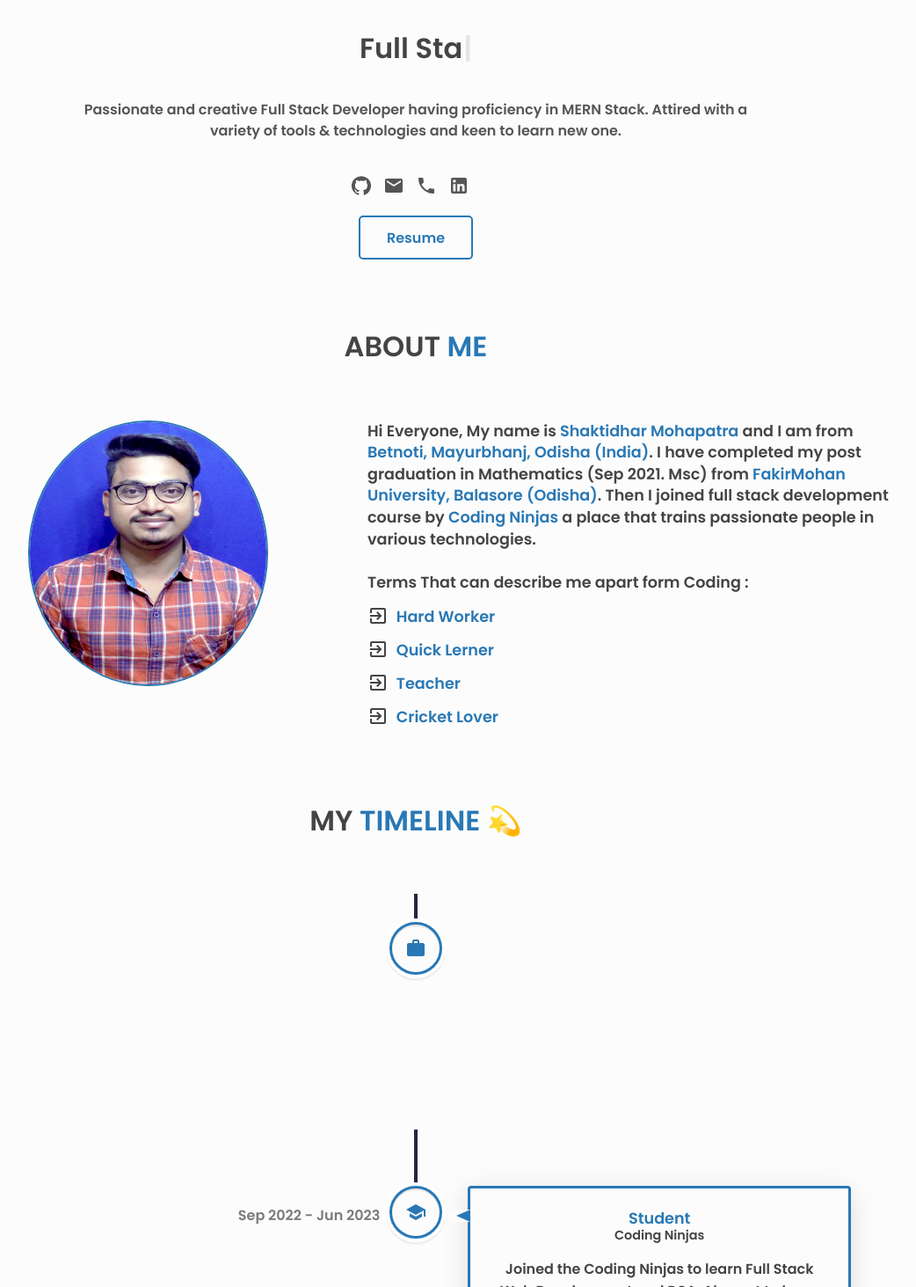
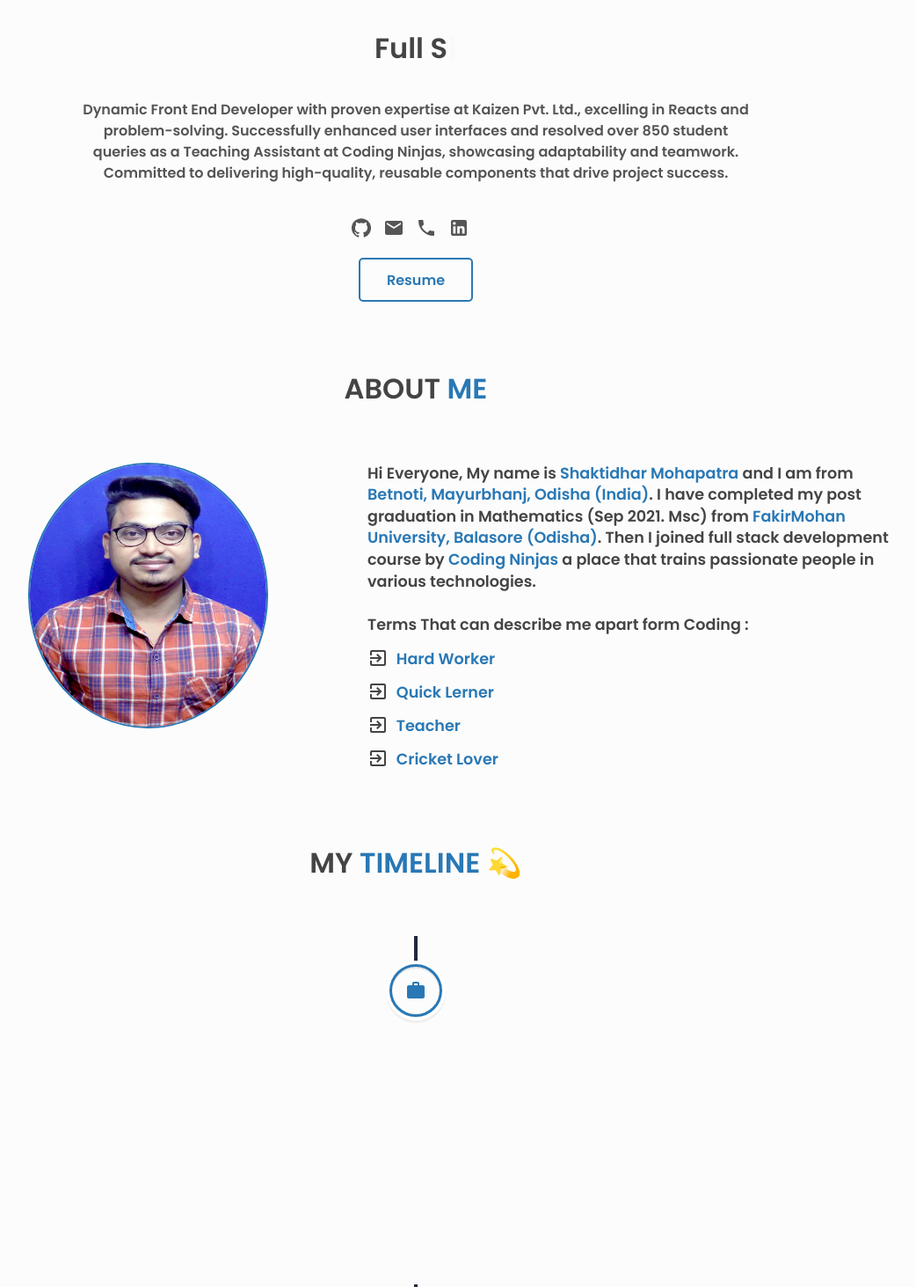
Before and after one commit to sdmohapatra7/My-Portfolio, a React (Create React App) app: page / in a window 1280 px wide. Shown: the part 207-1670 px from the top of the page at 88% size, without its empty margins (167-1209 px from the left). Built offline with nearby package versions, Linux system fonts and the light colour scheme.

Commit message:
update data

```diff
--- a/public/index.html
+++ b/public/index.html
@@ -9,7 +9,7 @@
       content="Web site created using create-react-app"
     />
 
-    <title>React App</title>
+    <title>shakti</title>
   </head>
   <body>
     <div id="root"></div>
--- a/src/components/About/About.jsx
+++ b/src/components/About/About.jsx
@@ -21,9 +21,9 @@ export const About = () => {
                 </h1>
                 <Type />
                 <p className="about__desc" data-aos="fade-right">
-                    Passionate and creative Full Stack Developer having proficiency in
-                    MERN Stack. Attired with a variety of tools & technologies and keen to
-                    learn new one.
+                Dynamic Front End Developer with proven expertise at Kaizen Pvt. Ltd., excelling in Reacts and problem-solving. Successfully enhanced user interfaces and
+resolved over 850 student queries as a Teaching Assistant at Coding Ninjas, showcasing adaptability and teamwork. Committed to delivering high-quality,
+reusable components that drive project success.
                 </p>
                 <div className="about__contact center">
                     <a
@@ -68,7 +68,7 @@ export const About = () => {
                     className="btnResume"
                     onClick={() => {
                         window.open(
-                            "https://drive.google.com/file/d/14Tb7HZbNThemeddpPtf7EEh_9oer4J2a/view?usp=sharing"
+                            "https://drive.google.com/file/d/1XGxmeAjzSSIC9bY7HgkkxgxbZlu67AD5/view?usp=drive_link"
                         );
                     }}
                 >
--- a/src/components/About/Timeline.jsx
+++ b/src/components/About/Timeline.jsx
@@ -31,8 +31,46 @@ export const Timeline = () => {
                     My <span className="different">Timeline 💫</span>
                 </h2>
                 <VerticalTimeline lineColor={linecolor}>
+                <VerticalTimelineElement
+                        date={"April 2024 - Present"}
+                        contentStyle={{
+                            boxShadow: `var(--shadow)`,
+                            border: "3px solid var(--clr-primary)",
+                            backgroundColor: `var(--clr-bg)`,
+                            textAlign: "center",
+                            color: `var(--clr-fg-alt)`,
+                        }}
+                        contentArrowStyle={{
+                            borderRight: "16px solid  var(--clr-primary)",
+                        }}
+                        iconStyle={{
+                            border: ` 3px solid var(--clr-primary)`,
+                            backgroundColor: `var(--clr-bg)`,
+                            color: `var(--clr-primary)`,
+                        }}
+                        icon={<WorkIcon />}
+                    >
+                        <h3
+                            className="vertical-timeline-element-title"
+                            data-aos="fade-right"
+                        >
+                            Frontend Developer
+                        </h3>
+                        <h4
+                            className="vertical-timeline-element-subtitle"
+                            data-aos="fade-right"
+                        >
+                            Kaizeninfocomm Pvt. Ltd.
+                        </h4>
+                        <p data-aos="fade-right">
+                        Worked closely with product owners, designers and other stakeholders
+                        throughout the development process.Collaborated with back-end developers to integrate user interface
+                        elements into applications.Debugged existing code to identify and fix bugs or performance issues.Developed reusable components that can be used in future projects
+                        with minimal effort.
+                        </p>
+                    </VerticalTimelineElement>
                     <VerticalTimelineElement
-                        date={"July 2023 - Present"}
+                        date={"July 2023 - Jun 2024"}
                         contentStyle={{
                             boxShadow: `var(--shadow)`,
                             border: "3px solid var(--clr-primary)",
--- a/src/components/About/Type.jsx
+++ b/src/components/About/Type.jsx
@@ -7,7 +7,7 @@ export const Type = () => {
         <>
             <Typewriter
                 options={{
-                    strings: ["Full Stack Web Developer", "MERN Stack Developer", "Teacher"],
+                    strings: ["Full Stack Web Developer", "MERN Stack Developer","Frontend Developer", "Teacher"],
                     autoStart: true,
                     loop: true,
                     deleteSpeed: 50
--- a/src/components/Footer/Footer.jsx
+++ b/src/components/Footer/Footer.jsx
@@ -9,13 +9,17 @@ export const Footer = () => {
         <>
             <div className={"section " + themename}>
                 <a href="/" rel="noreferrer" target="_blank">
-                    <div className="footerBox">
+                    {/* <div className="footerBox">
                         <h3 className="footer">
                             Made with{" "}
                             <span style={{ color: `red`, background: `transparent` }}>❤</span>{" "}
                             By Shakti
                         </h3>
-                    </div>
+
+                    </div> */}
+                    <div className="footer">
+                        All trademarks are the property of their respective owners.<br></br> All rights reserved © 2025.
+                        </div>
                 </a>
             </div>
         </>
--- a/src/components/Navbar/Navbar.jsx
+++ b/src/components/Navbar/Navbar.jsx
@@ -71,7 +71,7 @@ export const Navbar = () => {
                     </li>
                     <li className="nav__list-item">
                         <a
-                            href="https://drive.google.com/file/d/14Tb7HZbNThemeddpPtf7EEh_9oer4J2a/view?usp=sharing"
+                            href="https://drive.google.com/file/d/1XGxmeAjzSSIC9bY7HgkkxgxbZlu67AD5/view?usp=drive_link"
                             onClick={toggleNavList}
                             className="link link--nav"
                             target="_blank"
```
Also changed, not shown: 1 other file (tests, documents, lock files or other folders).
